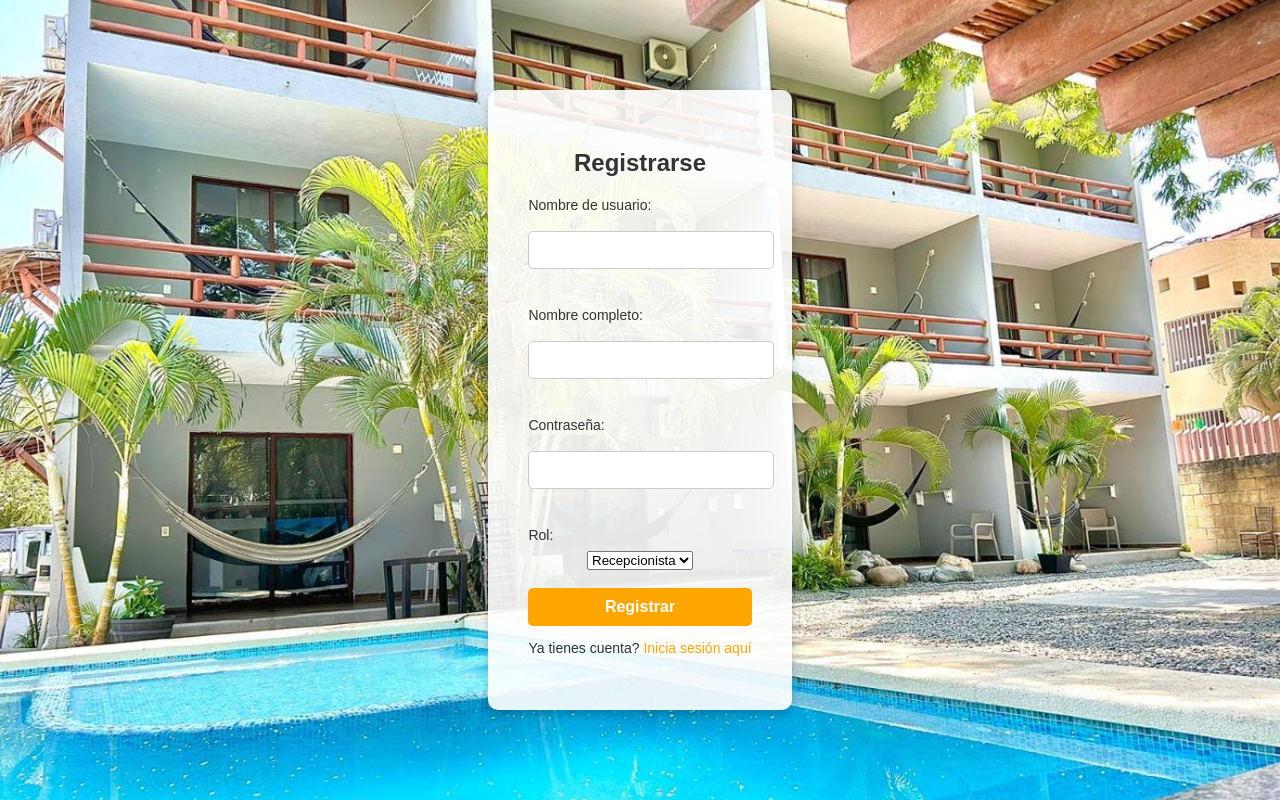
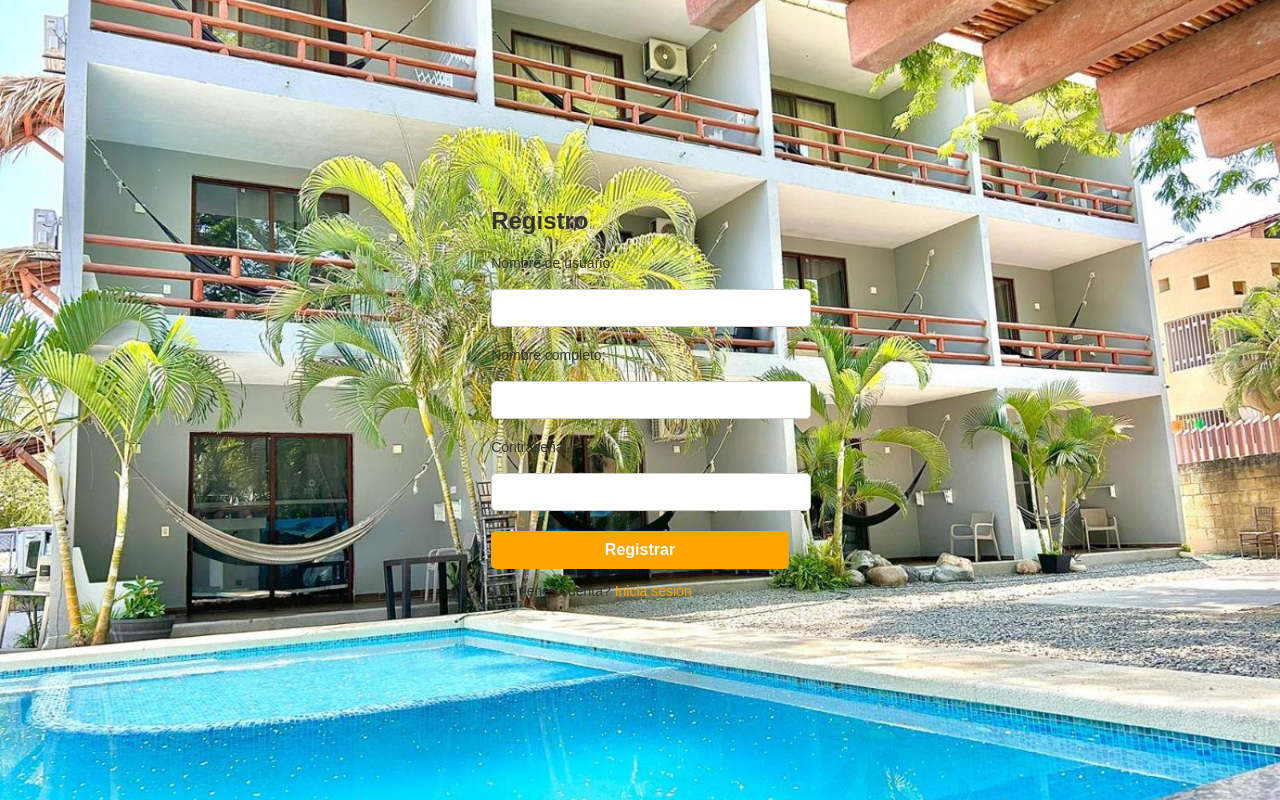
Before and after one commit to SERGMxL/ProyectoHotel6B, a PHP site: page /registro.php in a window 1280 px wide. Run offline with PHP 8.4, Linux system fonts and the light colour scheme.

Commit message:
Update registro.php

```diff
--- a/Hotel/registro.php
+++ b/Hotel/registro.php
@@ -1,24 +1,24 @@
 <?php
 session_start();
-require_once 'includes/conexion.php'; // Incluye la conexión correcta
+require_once 'includes/conexion.php';
 
-if ($_SERVER['REQUEST_METHOD'] == 'POST') {
-    // Recibir los datos del formulario
-    $nombre_usuario = $_POST['nombre_usuario'];
-    $nombre_completo = $_POST['nombre_completo'];
-    $contraseña = $_POST['contraseña'];
-    $rol = $_POST['rol'];
+if ($_SERVER['REQUEST_METHOD'] === 'POST') {
+    $nombre_usuario = $_POST['nombre_usuario'] ?? '';
+    $nombre_completo = $_POST['nombre_completo'] ?? '';
+    $contraseña = $_POST['contraseña'] ?? '';
 
-    // Encriptar la contraseña antes de almacenarla
-    $contraseña_encriptada = password_hash($contraseña, PASSWORD_BCRYPT);
+    if ($nombre_usuario && $nombre_completo && $contraseña) {
+        $rol = 'recepcionista'; // Rol asignado automáticamente
+        $hash = password_hash($contraseña, PASSWORD_DEFAULT);
 
-    // Preparar la consulta para insertar el nuevo usuario
         $stmt = $pdo->prepare("INSERT INTO usuario (nombre_usuario, contraseña, rol, nombre_completo) VALUES (?, ?, ?, ?)");
-    $stmt->execute([$nombre_usuario, $contraseña_encriptada, $rol, $nombre_completo]);
+        $stmt->execute([$nombre_usuario, $hash, $rol, $nombre_completo]);
 
-    // Redirigir al login o mostrar mensaje de éxito
-    header("Location: login.php");
+        header("Location: index.php");
         exit();
+    } else {
+        $error = "Completa todos los campos.";
+    }
 }
 ?>
 
@@ -30,30 +30,24 @@ if ($_SERVER['REQUEST_METHOD'] == 'POST') {
     <link rel="stylesheet" href="css/estilos.css">
 </head>
 <body>
-    <div class="login-container">
-        <div class="login-box">
-            <h2>Registrarse</h2>
-            <form action="registro.php" method="POST">
+    <div class="form-contenedor">
+        <h2>Registro</h2>
+        <?php if (isset($error)): ?>
+            <p class="error"><?php echo $error; ?></p>
+        <?php endif; ?>
+        <form method="POST" action="">
             <label for="nombre_usuario">Nombre de usuario:</label>
-                <input type="text" id="nombre_usuario" name="nombre_usuario" required><br><br>
+            <input type="text" name="nombre_usuario" required>
 
             <label for="nombre_completo">Nombre completo:</label>
-                <input type="text" id="nombre_completo" name="nombre_completo" required><br><br>
+            <input type="text" name="nombre_completo" required>
 
             <label for="contraseña">Contraseña:</label>
-                <input type="password" id="contraseña" name="contraseña" required><br><br>
-
-                <label for="rol">Rol:</label>
-                <select name="rol" id="rol" required>
-                    <option value="recepcionista">Recepcionista</option>
-                    <option value="administrador">Administrador</option>
-                </select><br><br>
+            <input type="password" name="contraseña" required>
 
             <button type="submit">Registrar</button>
         </form>
-
-            <p>Ya tienes cuenta? <a href="index.php">Inicia sesión aquí</a></p>
-        </div>
+        <p>¿Ya tienes cuenta? <a href="index.php">Inicia sesión</a></p>
     </div>
 </body>
 </html>
```
Lines whose indentation alone changed are shown as unchanged.
